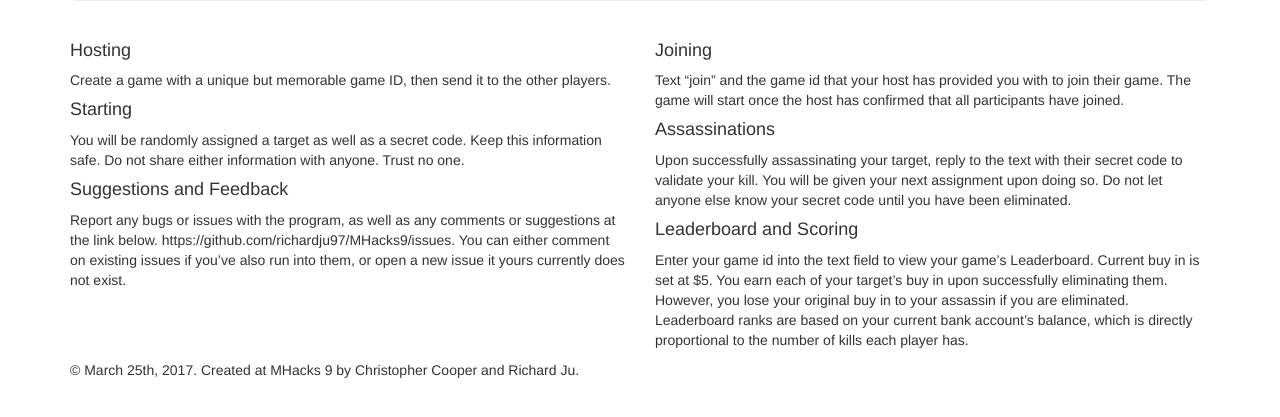
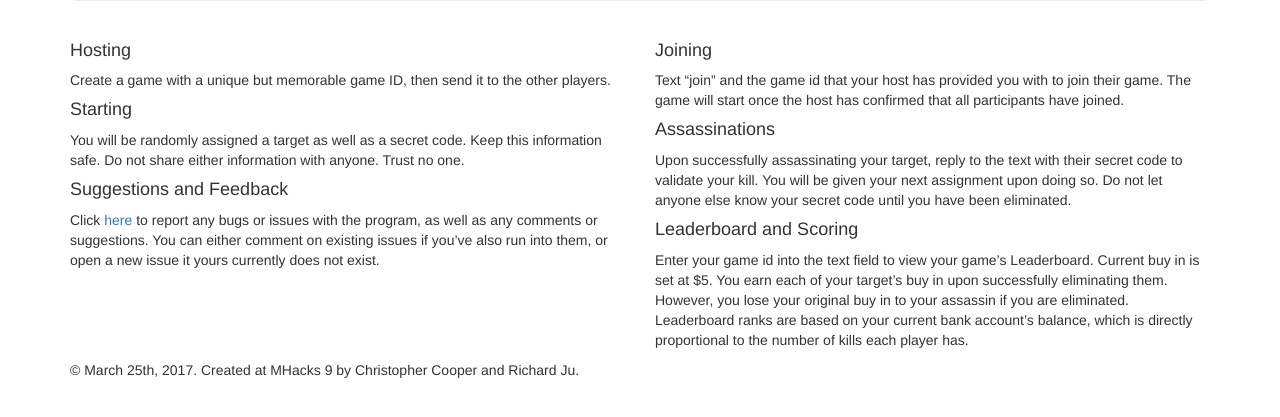
Before and after one commit to Haasini-Govindu/assassins, a Flask app: page / in a window 1280 px wide. Shown: the part 305-722 px from the top of the page. Run offline with Flask 2, Linux system fonts and the light colour scheme; some libraries are stand-ins or nearby versions.

Commit message:
hyperlinked github issues page

```diff
--- a/templates/index.html
+++ b/templates/index.html
@@ -72,7 +72,7 @@
                 <p>You will be randomly assigned a target as well as a secret code. Keep this information safe. Do not share either information with anyone. Trust no one. </p>
 
                 <h4>Suggestions and Feedback</h4>
-                <p>Report any bugs or issues with the program, as well as any comments or suggestions at the link below. https://github.com/richardju97/MHacks9/issues. You can either comment on existing issues if you’ve also run into them, or open a new issue it yours currently does not exist. </p>
+                <p>Click <a href="https://github.com/richardju97/MHacks9/issues">here</a> to report any bugs or issues with the program, as well as any comments or suggestions. You can either comment on existing issues if you’ve also run into them, or open a new issue it yours currently does not exist. </p>
             </div>
 
             <div class="col-lg-6">
```
